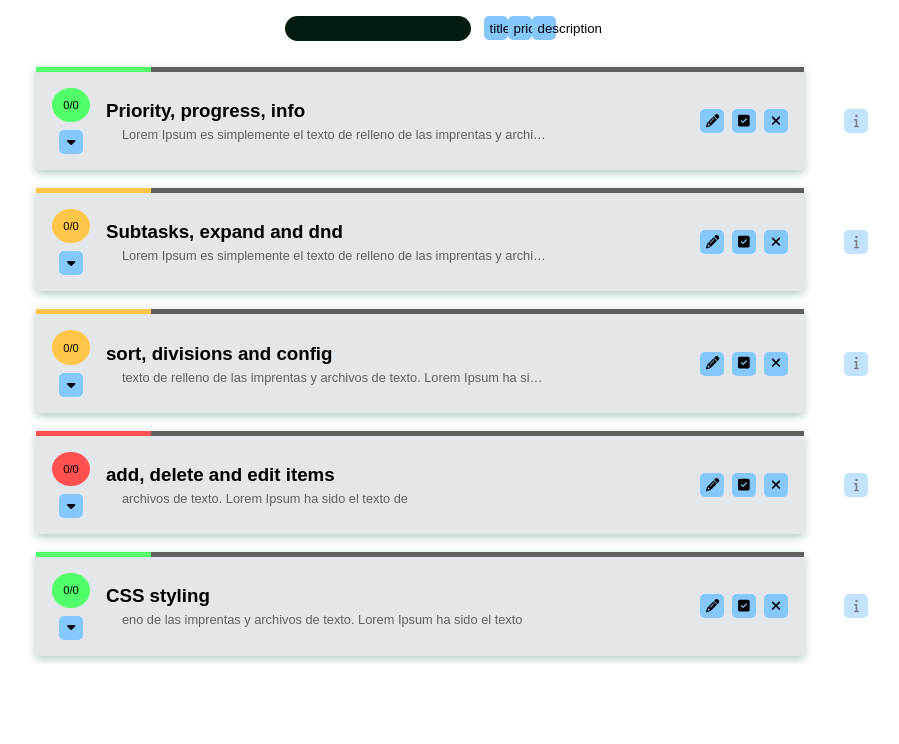
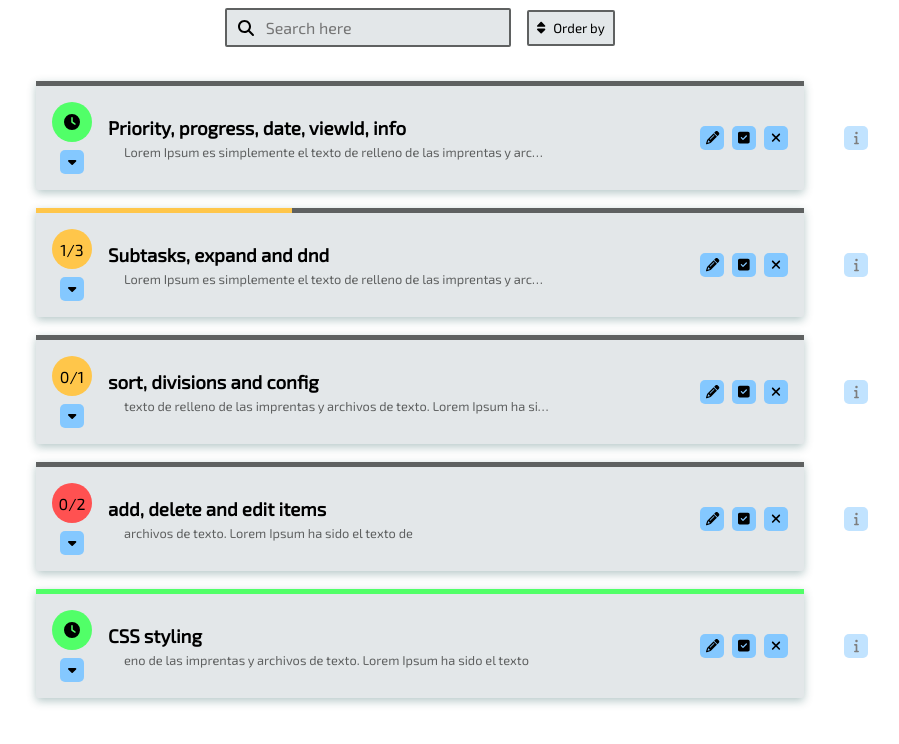
Before and after one commit to Animator55/TS-todolist, a React (Vite) app: page / in a window 1280 px wide. Shown: the top 744 px of the page, without its empty margins (220-1119 px from the left). Built offline with nearby package versions, Linux system fonts and the light colour scheme; the HTML template or start-up script is replaced by a standard one.

Commit message:
added styles

```diff
--- a/src/App.tsx
+++ b/src/App.tsx
@@ -7,34 +7,84 @@ import List from './components/List'
 let INITIAL_STATE: Item[] = [
   {
     "id": 101321,
-    "title": "Priority, progress, info",
+    "check": false,
+    "title": "Priority, progress, date, viewId, info",
     "priority": "Normal",
     "description": "Lorem Ipsum es simplemente el texto de relleno de las imprentas y archivos de texto. Lorem Ipsum ha sido el texto de Lorem Ipsum es simplemente el texto de relleno de las imprentas y archivos de texto. Lorem Ipsum ha sido el texto de ",
     subItems: []
   },
   {
     "id": 6464564,
+    "check": false,
     "title": "Subtasks, expand and dnd",
     "priority": "Important",
     "description": "Lorem Ipsum es simplemente el texto de relleno de las imprentas y archivos de texto. Lorem Ipsum ha sido el texto de Lorem Ipsum es simplemente y archivos de texto. Lorem Ipsum ha sido el texto de ",
-    subItems: []
+    subItems: [
+      {
+        id: 5146514,
+        check: false,
+        title: "Subtasks visuals",
+        description: "",
+        priority: "Important",
+      },
+      {
+        id: 453252,
+        check: true,
+        title: "Subtasks calc",
+        description: "",
+        priority: "Normal",
+      },
+      {
+        id: 453252,
+        check: false,
+        title: "Subtasks dnd",
+        description: "",
+        priority: "Normal",
+      },
+    ]
   },
   {
     "id": 5346363,
+    "check": false,
     "title": "sort, divisions and config",
     "priority": "Important",
     "description": "texto de relleno de las imprentas y archivos de texto. Lorem Ipsum ha sido el texto de ",
-    subItems: []
+    subItems: [
+      {
+        id: 453252,
+        check: false,
+        title: "Subtasks dnd",
+        description: "",
+        priority: "Normal",
+      },
+    ]
   },
   {
     "id": 678678,
+    "check": false,
     "title": "add, delete and edit items",
     "priority": "Urgent",
     "description": "archivos de texto. Lorem Ipsum ha sido el texto de ",
-    subItems: []
+    subItems: [
+      {
+        id: 453252,
+        check: false,
+        title: "Subtasks dnd",
+        description: "",
+        priority: "Normal",
+      },
+      {
+        id: 453252,
+        check: false,
+        title: "Subtasks dnd",
+        description: "",
+        priority: "Normal",
+      },
+    ]
   },
   {
     "id": 678567543,
+    "check": true,
     "title": "CSS styling",
     "priority": "Normal",
     "description": "eno de las imprentas y archivos de texto. Lorem Ipsum ha sido el texto ",
--- a/src/assets/App.css
+++ b/src/assets/App.css
@@ -1,18 +1,17 @@
-@import url('https://fonts.googleapis.com/css2?family=Oswald&display=swap');
+@import url('https://fonts.googleapis.com/css2?family=Exo+2&display=swap');
 
 body {
   --cwhite: #d7f3f2;
   --clight: #84c8ff;
   --cdarkgrey: #5f6161;
   --cgrey: #e3e7e9;
-  --ccyan: #00aba8;
+  --ccyan: #2da0ff;
   --cgreen: #007b3e;
   --clightgreen: #009c22;
   --cblack: #001c0e;
   margin: 0;
   background-color: white;
   overflow-y: hidden;
-  max-height: 100vh;
 }
 
 hr,
@@ -21,7 +20,7 @@ h3 {
 }
 
 * {
-  font-family: 'Signika Negative', sans-serif;
+  font-family: 'Exo 2', sans-serif;
   user-select: none;
   -ms-user-select: none;
   -moz-user-select: none;
@@ -33,7 +32,7 @@ button {
   width: 1.5rem;
   height: 1.5rem;
   border-radius: 5px;
-  transition: scale 300ms;
+  transition: scale 300ms, background-color 300ms;
   cursor: pointer;
 }
 button * {
@@ -41,23 +40,20 @@ button * {
 }
 
 button:hover {
+  background-color: var(--ccyan);
   scale: 1.3;
-  transition: scale 300ms;
+  transition: scale 300ms, background-color 300ms;
+}
+
+button.active {
+  background-color: var(--ccyan);
+  color: var(--cwhite);
 }
 
 input,
 textarea {
   outline: none;
-  background-color: var(--cblack);
-  color: var(--clight);
-  border-radius: 25px;
-  border: 3px solid var(--cblack);
-  padding: 1%;
-}
-
-input:focus {
-  background-color: var(--cwhite);
-  color: var(--cblack);
+  border: none;
 }
 
 ::-webkit-scrollbar {
@@ -87,21 +83,97 @@ input:focus {
   white-space: nowrap;
 }
 
+main{
+  max-height: 100vh;
+  overflow: hidden;
+  display: flex;
+  flex-direction: column;
+}
+
 /*/**/
 
 /*CLASES-------------------------*/
 
+
 .search-filter {
   display: flex;
-  padding: 1rem;
+  padding: 0.5rem;
   justify-content: center;
   gap: 1rem;
+  align-items: center;
 }
 
-div:has(.dnd-zone) {
-  max-height: 100vh;
+.search-input {
+  display: flex;
+  border: 2px solid var(--cdarkgrey);
+  border-radius: 2px;
+  align-items: center;
+  background-color: var(--cgrey);
+  transition: background-color 300ms;
+}
+.search-input:has(input:focus), .sort-span > span.expanded + button {
+  background-color: var(--clight);
+}
+
+.search-input > label {
+  padding: 0.5rem 0.5rem 0.5rem 0.7rem;
+}
+.search-input > input {
+  height: 100%;
+  font-size: 1rem;
+  padding: 0;
+  width: 15rem;
+  padding: 0.2rem;
+  background-color: transparent;
+}
+
+.sort-span {
+  position: relative;
+}
+.sort-span > span {
+  height: 0px;
   overflow: hidden;
+  display: flex;
+  flex-direction: column;
+  background-color: var(--cgrey);
+  position: absolute;
+  top: 100%;
+  z-index:2;
 }
+.sort-span > span.expanded {
+  width: 98%;
+  max-width: 98%;
+  height: auto;
+  border: 2px solid var(--cdarkgrey);
+}
+
+.sort-span > span > button {
+  width: 100%;
+  overflow: hidden;
+  text-overflow: ellipsis;
+  border-radius: 0;
+  display: flex;
+  gap: 0.5rem;
+  align-items: center;
+  justify-content: space-between;
+}
+.sort-span > span > button:hover, .sort-span > button:hover {
+  scale: 1;
+}
+.sort-span > button {
+  width: fit-content;
+  border-radius: 2px;
+  border: 2px solid var(--cdarkgrey);
+  background-color: var(--cgrey);
+  display: flex;
+  gap: 0.5rem;
+  align-items: center;
+  padding: 0.5rem;
+  height: 100%;
+}
+
+
+/***/
 
 .dnd-zone {
   position: relative;
@@ -109,21 +181,20 @@ div:has(.dnd-zone) {
   flex-direction: column;
   overflow-y: scroll;
   overflow-x: hidden;
-  padding: 0 20%;
-  max-height: 100%;
+  padding: 1rem 20%;
 }
 
 .dnd-zone>p {
   margin: 0;
   z-index: 1;
-  height: 2px;
+  min-height: 2px;
   position: relative;
-  transition: height 300ms, background-color 300ms;
+  transition: background-color 300ms;
 }
 
 .dnd-zone>p.expanded {
   background-color: #69696946;
-  height: 100px;
+  min-height: 100px;
 }
 
 .dnd-zone>p:last-child,
@@ -191,8 +262,12 @@ div:has(.dnd-zone) {
 }
 .top-bar > .progress > div {
   border-radius: 50%;
-  padding: 0.7rem;
-  font-size: 0.7rem;
+  width: 2.5rem;
+  height: 2.5rem;
+  display: flex;
+  align-items: center;
+  justify-content: center;
+  font-size: 1rem;
 }
 .top-bar[data-priority="Normal"] > .progress > div {
   background-color: rgb(81, 255, 104);
@@ -220,7 +295,7 @@ div:has(.dnd-zone) {
   gap: 0.5rem;
   margin-left: auto;
 }
-.top-bar::after {
+.top-bar .progress-bar {
   content: "";
   position: absolute;
   box-sizing: border-box;
@@ -229,13 +304,13 @@ div:has(.dnd-zone) {
   border-top: 5px solid;
   width: 15%;
 }
-.top-bar[data-priority="Normal"]::after {
+.top-bar[data-priority="Normal"] .progress-bar {
   border-color: rgb(81, 255, 104);
 }
-.top-bar[data-priority="Important"]::after {
+.top-bar[data-priority="Important"] .progress-bar {
   border-color: rgb(255, 198, 74);
 }
-.top-bar[data-priority="Urgent"]::after {
+.top-bar[data-priority="Urgent"] .progress-bar {
   border-color: rgb(255, 81, 81);
 }
 
--- a/src/components/DraggableItem.tsx
+++ b/src/components/DraggableItem.tsx
@@ -2,7 +2,7 @@
 import { FontAwesomeIcon } from '@fortawesome/react-fontawesome';
 import selectText from '../logic/selectText';
 import { Item } from '../vite-env';
-import { faCaretDown, faPencil, faCheckSquare, faXmark, faInfo } from '@fortawesome/free-solid-svg-icons';
+import { faCaretDown, faPencil, faCheckSquare, faXmark, faInfo, faClock } from '@fortawesome/free-solid-svg-icons';
 // import Placeholder from './Placeholder';
 
 let listElement = document.getElementsByClassName('dnd-zone') as HTMLCollectionOf<HTMLElement>
@@ -131,24 +131,28 @@ export default function DraggableItem ({item, query}: Props) {
         document.addEventListener('mousemove', dragMove);
         document.addEventListener('mouseup', dragEnd);
     }
+
+    const checkSubCount = (total:number)=>{
+        let checkCount = 0
+        for(let i=0; i<total;i++){
+            if(item.data.subItems[i]?.check) checkCount++
+        }
+        return checkCount
+    }
+
+    const calculateProgress = (): number => {
+        let total = item.data.subItems?.length
+        if(total === 0) return item.data.check ? 100 : 0
+        let checkCount = checkSubCount(total)
+        return checkCount * 100 / total
+    }
     return (
         <div className="item">
             <section className='top-bar' onMouseDown={DragNDrop} data-priority={item.data.priority}>
+                <div className='progress-bar' style={{width: calculateProgress()+"%"}}></div>
                 <div className='progress'>
-                    <div>0/0</div>
+                    <div>{item.data.subItems?.length !== 0 ? `${checkSubCount(item.data.subItems?.length)}/${item.data.subItems?.length}` : <FontAwesomeIcon icon={faClock}/>}</div>
                     <button className='no-drag'><FontAwesomeIcon icon={faCaretDown}/></button>
-                    {/* <span className='span-icon' onClick={(e)=>{
-                        let el = itemElement[item.index]
-                        el.children[1].classList.toggle('expanded', !el.children[1].classList.contains("expanded"));
-                        handlerOpen(item.data._id)
-                    }}></span>
-                    {item.data.subItems !== undefined ? <h2 className='mr-5px'>{item.data.subItems.length === 0 ? "" : item.data.subItems.length}</h2> : null}
-                    <div className='d-flex ml-auto' onClick={()=>{if(item.data.name !== "") changeList({...item.data, desktop: !item.data.desktop}, item.index, undefined, "desktop")}}>
-                        <i className="display-icon" style={{color: item.data.desktop ? "var(--cwhite)" : "var(--cblack)"}} title="Mostrar en desktop"></i>
-                    </div>
-                    <div className='d-flex' onClick={()=>{if(item.data.name !== "") changeList({...item.data, mobile: !item.data.mobile}, item.index, undefined, "mobile")}}>
-                        <i className="mobile-icon" style={{color: item.data.mobile ? "var(--cwhite)" : "var(--cblack)"}} title="Mostrar en mobile"></i>
-                    </div> */}
                 </div>
                 <div className='main'>
                     <h3 data-text="Title" dangerouslySetInnerHTML={{__html: selectText(item.data.title, query)}}/>
--- a/src/components/List.tsx
+++ b/src/components/List.tsx
@@ -11,7 +11,7 @@ interface Props {
 
 export default function List({ array }: Props) {
     const [query, setQuery] = React.useState("")
-    const [sort, setSort] = React.useState("")
+    const [sort, setSort] = React.useState(["0", ""])
     const [refresh, activateRefresh] = React.useState(false)
     const List = array
     // const [popUp, setPopUp] = React.useState([false, undefined])
@@ -39,7 +39,7 @@ export default function List({ array }: Props) {
     //     setRejectedMoves(["source", "target"])
     // }, [refresh, query])
 
-    return <div>
+    return <>
         <SearchAndFilter query={{ query: query, setQuery: setQuery }} sort={{ sort: sort, sortList: getSortKeys(), setSort: setSort}} />
         <section className='dnd-zone' data-dragging="false">
             {/* <AutoComplete autoList={autoList} queryList={queryList}/> */}
@@ -58,5 +58,5 @@ export default function List({ array }: Props) {
                 })}
             </>
         </section>
-    </div>
+    </>
 }
--- a/src/components/Search&Filter.tsx
+++ b/src/components/Search&Filter.tsx
@@ -1,9 +1,11 @@
 import React from 'react'
 import SortSpan from './SortSpan'
+import { FontAwesomeIcon } from '@fortawesome/react-fontawesome'
+import { faMagnifyingGlass } from '@fortawesome/free-solid-svg-icons'
 
 interface Props {
     query: { query: string, setQuery: React.Dispatch<React.SetStateAction<string>> }
-    sort: { sort: string, sortList: string[], setSort: React.Dispatch<React.SetStateAction<string>> }
+    sort: { sort: string[], sortList: string[], setSort: React.Dispatch<React.SetStateAction<string[]>> }
 }
 
 // {selec, query, sort, dis, queryList}
@@ -21,9 +23,9 @@ export default function SearchAndFilter({ query, sort }: Props) {
                 </button>
             </> : null : null} */}
 
-        <section className='d-flex'>
-            <label><div className="search-icon"></div></label>
-            <input defaultValue={query.query} onKeyUp={Search} />
+        <section className='search-input'>
+            <label><FontAwesomeIcon icon={faMagnifyingGlass}/></label>
+            <input defaultValue={query.query} onKeyUp={Search} placeholder='Search here' />
         </section>
 
         {/* {dis !== undefined ? <button className="btn-cblack" onClick={()=>{dis.setDisplay([dis.display[0] === "grid" ? "list" : "grid", dis.display[1]])}}>
--- a/src/components/SortSpan.tsx
+++ b/src/components/SortSpan.tsx
@@ -1,8 +1,15 @@
+import { faCaretDown, faCaretUp, faSort } from "@fortawesome/free-solid-svg-icons";
+import { FontAwesomeIcon } from "@fortawesome/react-fontawesome";
 import React from "react";
 
 interface Props {
-    sortObj: { sort: string, sortList: string[], setSort: React.Dispatch<React.SetStateAction<string>> }
+    sortObj: { sort: Array<string>, sortList: string[], setSort: React.Dispatch<React.SetStateAction<string[]>> }
 }
+
+type rotationStates = {
+    [key: string]: string
+}
+
 
 export default function SortSpan ({sortObj}: Props) {
     const span = React.useRef<HTMLSpanElement | null>(null)
@@ -15,23 +22,24 @@ export default function SortSpan ({sortObj}: Props) {
     return (
         <div className="sort-span">
             <span ref={span}>{sortList.map(el=>{
-                let bool = sort === el
+                let selected = sort[1] === el
+
                 return <button
-                    className={bool ? "btn-cwhite": "btn-cblack"}
+                    className={selected ? "active" : ""}
                     onClick={()=>{
-                        toggleSpan();
-                        setSort(bool ? "" : el)
+                        const states: rotationStates = {"0": "1", "1": "-1", "-1": "0"}
+                        let state = selected ? sort[0] : "0"
+                        state = states[state]
+                        let value = state === "0" ? "" : el
+                        setSort([state, value])
                     }}
                     key={Math.random()}>
                         {el}
+                        {selected && <FontAwesomeIcon icon={sort[0] === "-1" ? faCaretUp : faCaretDown}/>}
                     </button>
             })}
             </span>
-            <div
-                className="btn-cblack"
-                onClick={toggleSpan}
-            >
-            </div>
+            <button onClick={toggleSpan}><FontAwesomeIcon icon={faSort}/>Order by</button>
         </div>
     )
 }
--- a/src/vite-env.d.ts
+++ b/src/vite-env.d.ts
@@ -2,6 +2,7 @@
 
 export interface SubItem {
   id: number
+  check: boolean
   title?: string
   description?: string
   priority?: string
@@ -9,8 +10,9 @@ export interface SubItem {
 
 export interface Item {
     id: number
+    check: boolean
     title?: string
     description?: string
     priority?: string
-    subItems?: SubItem[]
+    subItems: SubItem[]
   }
```
